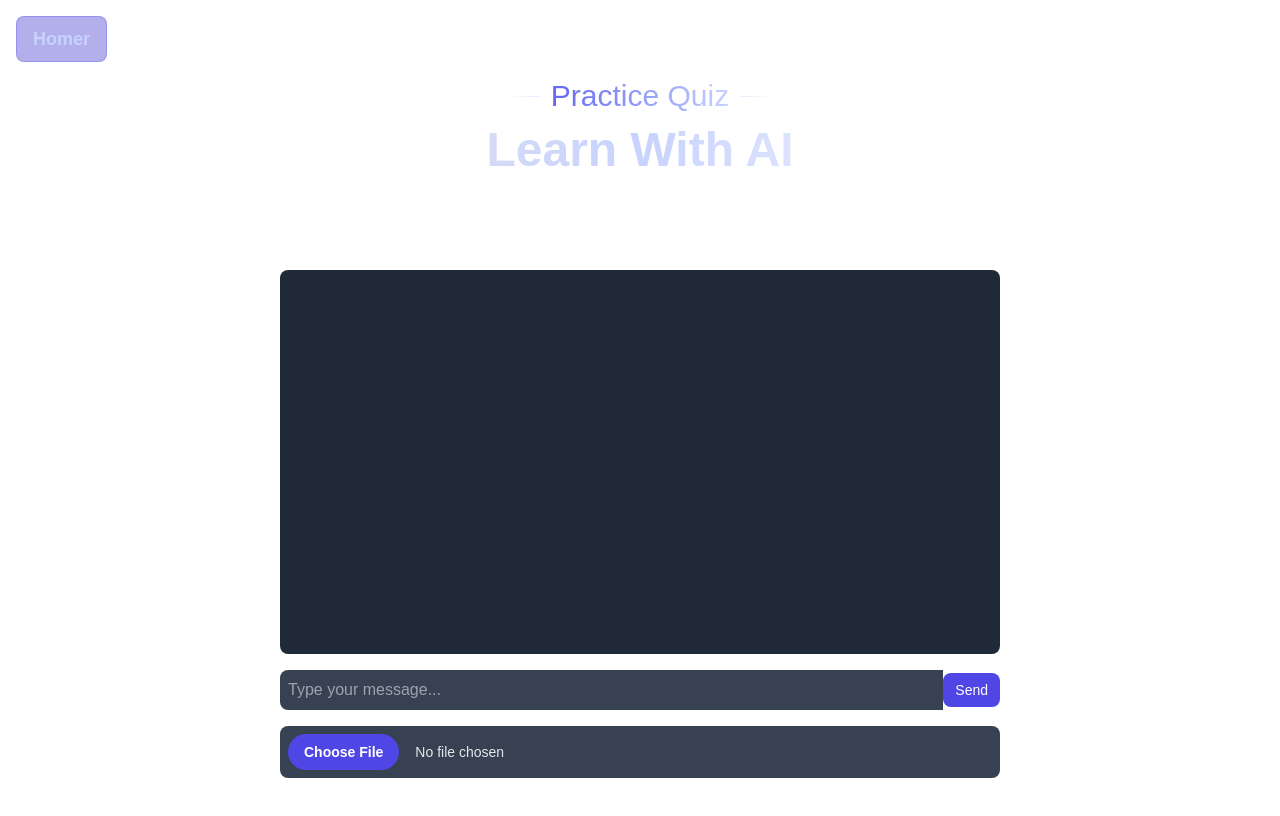
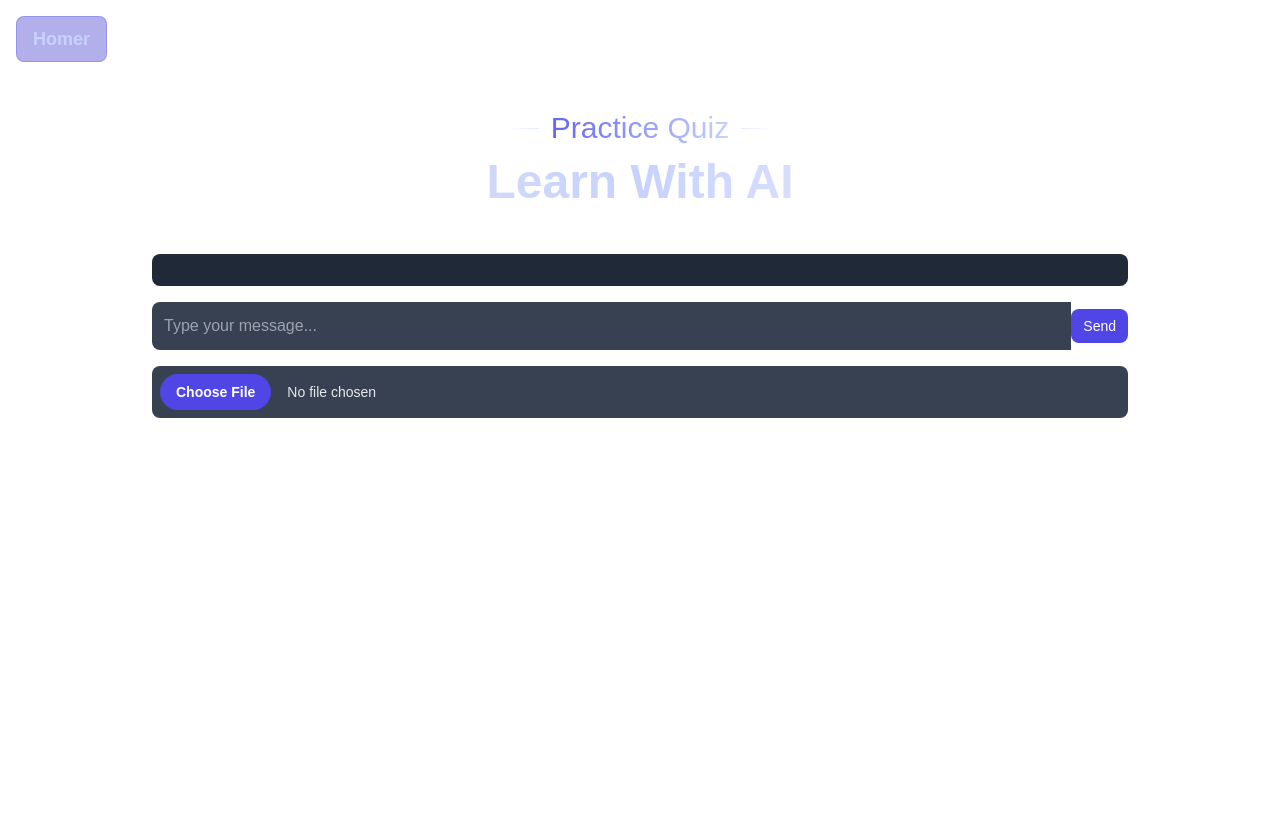
Before and after one commit to jobin-b/study.ai, a Next.js app: page /quiz in a window 1280 px wide. Shown: the top 816 px of the page. Built offline with nearby package versions, Linux system fonts and the light colour scheme.

Commit message:
quiz page bigger size

```diff
--- a/app/quiz/page.tsx
+++ b/app/quiz/page.tsx
@@ -94,11 +94,11 @@ const AIChatComponent: React.FC = () => {
   };
 
   return (
-    <>
+    <div className="min-h-screen flex flex-col">
       <Homer />
-      <div className="mx-auto max-w-3xl px-4 sm:px-6">
-        <div className="pb-12 md:pb-20">
-          <div className="mx-auto max-w-3xl pb-12 text-center md:pb-20">
+      <div className="flex-grow flex flex-col mx-auto w-full max-w-5xl px-4 sm:px-6 py-8">
+        <div className="flex flex-col h-full">
+          <div className="text-center mb-8">
             <div className="inline-flex items-center gap-3 pb-3 before:h-px before:w-8 before:bg-gradient-to-r before:from-transparent before:to-indigo-200/50 after:h-px after:w-8 after:bg-gradient-to-l after:from-transparent after:to-indigo-200/50">
               <span className="text-3xl inline-flex bg-gradient-to-r from-indigo-500 to-indigo-200 bg-clip-text text-transparent">
                 Practice Quiz
@@ -109,7 +109,11 @@ const AIChatComponent: React.FC = () => {
             </h2>
           </div>
 
-          <div className="bg-gray-800 rounded-lg p-4 h-96 overflow-y-auto mb-4">
+          <div className="flex-grow flex flex-col">
+            <div
+              className="bg-gray-800 rounded-lg p-4 flex-grow overflow-y-auto mb-4"
+              style={{ maxHeight: "calc(100vh - 300px)" }}
+            >
               {messages.map((msg, index) => (
                 <motion.div
                   key={index}
@@ -140,13 +144,13 @@ const AIChatComponent: React.FC = () => {
                   type="text"
                   value={input}
                   onChange={(e) => setInput(e.target.value)}
-                className="flex-grow p-2 rounded-l-lg bg-gray-700 text-white focus:outline-none"
+                  className="flex-grow p-3 rounded-l-lg bg-gray-700 text-white focus:outline-none"
                   placeholder="Type your message..."
                   disabled={isLoading}
                 />
                 <button
                   type="submit"
-                className="btn-sm relative rounded-r-lg bg-indigo-600 px-4 py-2 text-sm font-medium text-white hover:bg-indigo-700 disabled:bg-indigo-400"
+                  className="btn-sm relative rounded-r-lg bg-indigo-600 px-6 py-3 text-sm font-medium text-white hover:bg-indigo-700 disabled:bg-indigo-400"
                   disabled={isLoading}
                 >
                   {isLoading ? "Sending..." : "Send"}
@@ -166,7 +170,8 @@ const AIChatComponent: React.FC = () => {
             </form>
           </div>
         </div>
-    </>
+      </div>
+    </div>
   );
 };
 
```
Lines whose indentation alone changed are shown as unchanged.
